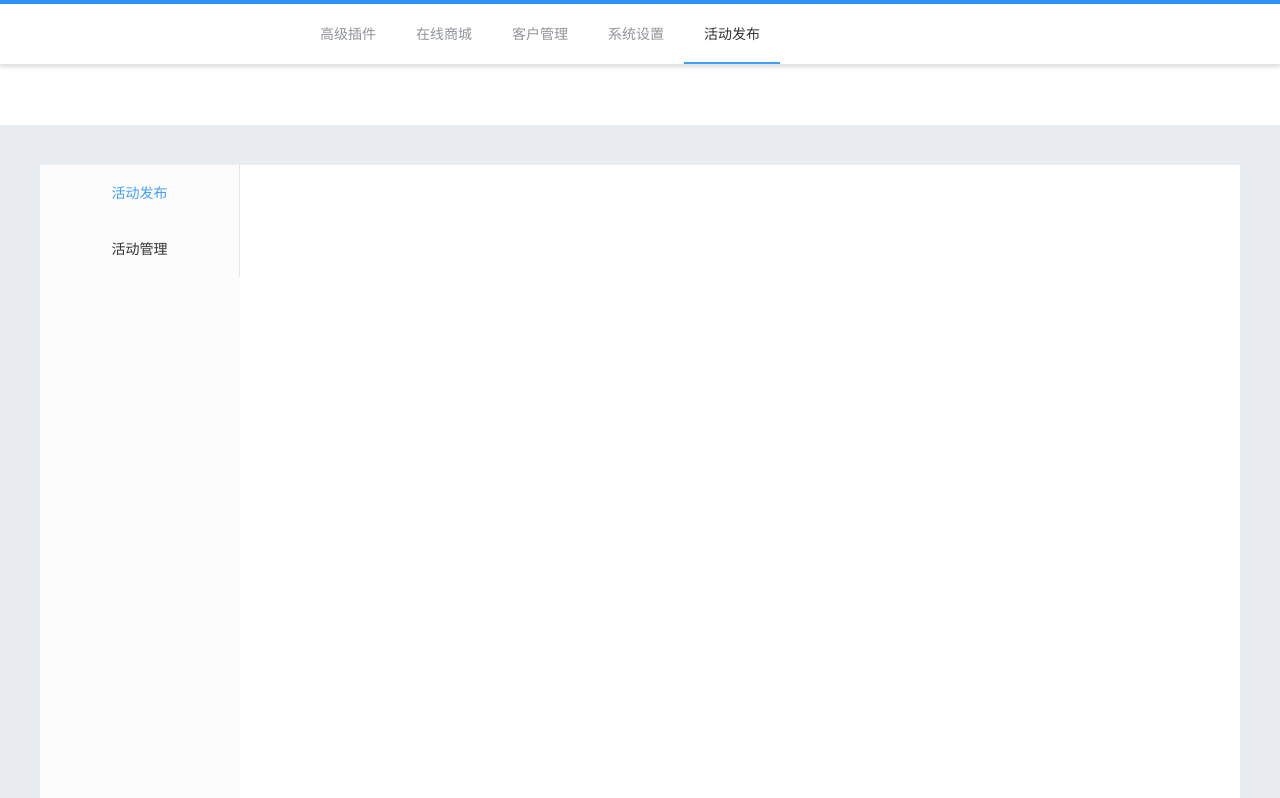
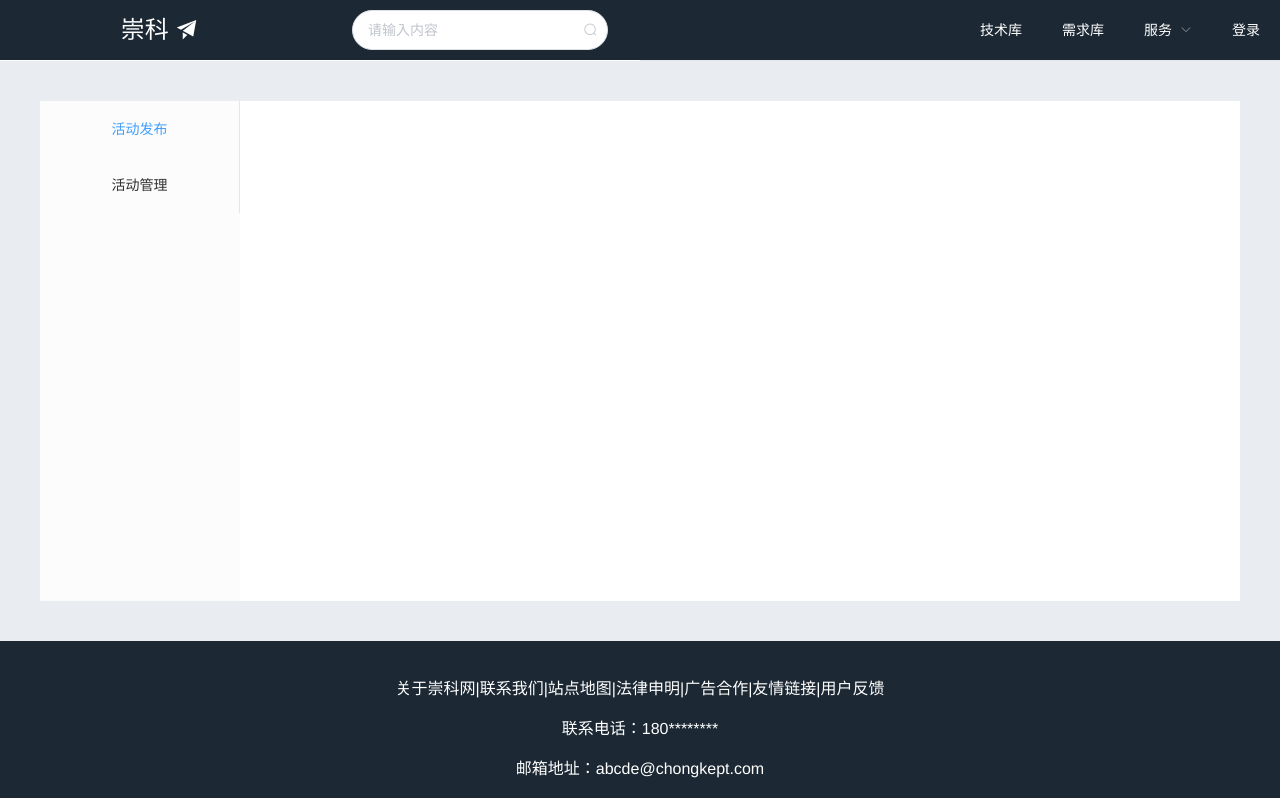
Before and after one commit to 13rj113/CK, a Vue app: page /#/index in a window 1280 px wide. Shown: the top 798 px of the page. Built offline with nearby package versions, Linux system fonts and the light colour scheme.

Commit message:
#完成网站顶部以及底部控件

```diff
--- /dev/null
+++ b/src/components/EndOfPage/index.vue
@@ -0,0 +1,19 @@
+<template>
+  <div class="endofpage">
+    <p class="desc">&nbsp</p>
+    <p class="desc">关于崇科网|联系我们|站点地图|法律申明|广告合作|友情链接|用户反馈</p>
+    <p class="desc">联系电话：180********</p>
+    <p class="desc">邮箱地址：abcde@chongkept.com</p>
+    <p class="desc">解释权归崇科网版权所有</p>
+  </div>
+</template>
+<style >
+.endofpage {
+  color: #fff;
+  height: 180px;
+  background-color: #1c2833;
+}
+.endofpage .desc {
+  margin-top: 0px;
+}
+</style>>
--- /dev/null
+++ b/src/components/HeaderTittle/index.vue
@@ -0,0 +1,84 @@
+<template>
+  <div>
+    <el-row class="header">
+      <el-col :span="6">
+        <div class="header-brand">
+          崇科
+          <i class="el-icon-s-promotion"></i>
+        </div>
+      </el-col>
+      <el-col :span="6">
+        <div class="header-select">
+          <el-input
+            v-model="input"
+            placeholder="请输入内容"
+            suffix-icon="el-icon-search"
+            style="height:50px"
+          >
+            <!-- <el-button slot="append" icon="el-icon-search"></el-button> -->
+          </el-input>
+        </div>
+      </el-col>
+      <el-col :span="12">
+        <el-menu
+          :default-active="activeIndex"
+          class="el-menu-demo"
+          mode="horizontal"
+          @select="handleSelect"
+          background-color="#1C2833"
+          text-color="#fff"
+          active-text-color="#fff"
+          collapse-transition="true"
+          style="height:60px"
+        >
+          <el-menu-item index="1" style="float:right">登录</el-menu-item>
+          <el-submenu index="2" style="float:right">
+            <template slot="title">服务</template>
+            <el-menu-item index="2-1">技术猎头</el-menu-item>
+            <el-menu-item index="2-2">政策解读</el-menu-item>
+            <el-menu-item index="2-3">园区服务</el-menu-item>
+          </el-submenu>
+          <el-menu-item index="3" style="float:right">需求库</el-menu-item>
+          <el-menu-item index="4" style="float:right">技术库</el-menu-item>
+        </el-menu>
+      </el-col>
+    </el-row>
+  </div>
+</template>
+<script>
+export default {
+  data() {
+    return {
+      activeIndex: "",
+      input: ""
+    };
+  },
+  methods: {
+    handleSelect(key, keyPath) {
+      console.log(key, keyPath);
+    }
+  }
+};
+</script>
+<style>
+.header {
+  height: 60px;
+}
+.header-brand {
+  font-size: 150%;
+  color: #fff;
+  line-height: 60px;
+  background-color: #1c2833;
+}
+.header-select {
+  line-height: 60px;
+  background-color: #1c2833;
+}
+.header-select input.el-input__inner {
+  height: 80%;
+  border-radius: 20px;
+}
+.header-select .el-input--suffix {
+  width: 80%;
+}
+</style>
--- a/src/page/index.vue
+++ b/src/page/index.vue
@@ -1,7 +1,8 @@
 <template>
   <div id="app">
     <!-- 头部导航 -->
-    <header class="header">
+    <header-tittle />
+    <!-- <header class="header">
       <el-row>
         <el-col :span="24">
           <el-menu default-active="5" class="el-menu-demo" mode="horizontal">
@@ -13,8 +14,7 @@
           </el-menu>
         </el-col>
       </el-row>
-    </header>
-    <div style="position: relative;height: 60px;width: 100%;"></div>
+    </header>-->
 
     <main>
       <!-- 左侧导航 -->
@@ -28,12 +28,18 @@
       <!-- 右侧主内容区 -->
       <div class="main-right"></div>
     </main>
+
+    <end-of-page />
   </div>
 </template>
 
 <script>
+import HeaderTittle from "@/components/HeaderTittle";
+import EndOfPage from "@/components/EndOfPage";
+
 export default {
   name: "index",
+  components: { HeaderTittle, EndOfPage },
   data: function() {
     return {
       active: true
@@ -42,7 +48,7 @@ export default {
 };
 </script>
 
-    <style>
+<style>
 body {
   margin: 0;
 }
@@ -51,31 +57,13 @@ body {
   margin: 0 auto;
   font-family: "Helvetica Neue", "PingFang SC", Arial, sans-serif;
 }
-/* 头部导航 */
-header {
-  z-index: 1000;
-  min-width: 1200px;
-  transition: all 0.5s ease;
-  border-top: solid 4px #3091f2;
-  background-color: #fff;
-  box-shadow: 0 2px 4px 0 rgba(0, 0, 0, 0.12), 0 0 6px 0 rgba(0, 0, 0, 0.04);
-}
-header.header-fixed {
-  position: fixed;
-  top: 0;
-  left: 0;
-  right: 0;
-}
-header .el-menu-demo {
-  padding-left: 300px !important;
-}
 
 /* 主内容区 */
 main {
   display: -webkit-box;
   display: -ms-flexbox;
   display: flex;
-  min-height: 800px;
+  min-height: 500px;
   border: solid 40px #e9ecf1;
   background-color: #fcfcfc;
 }
```
